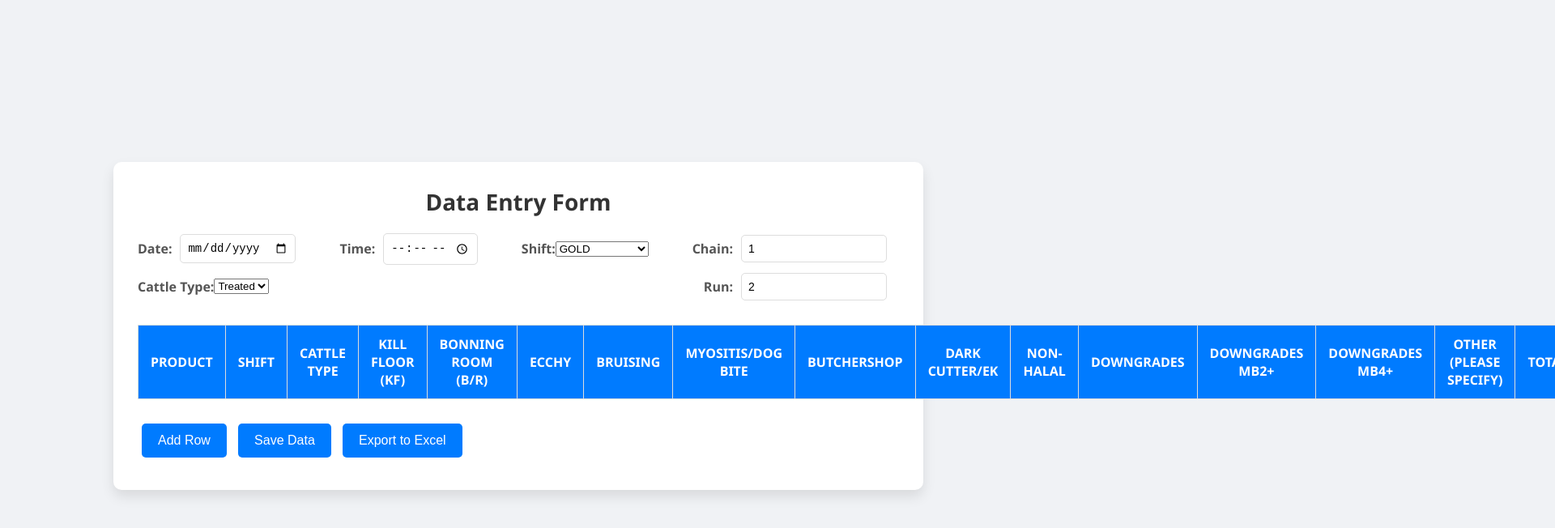
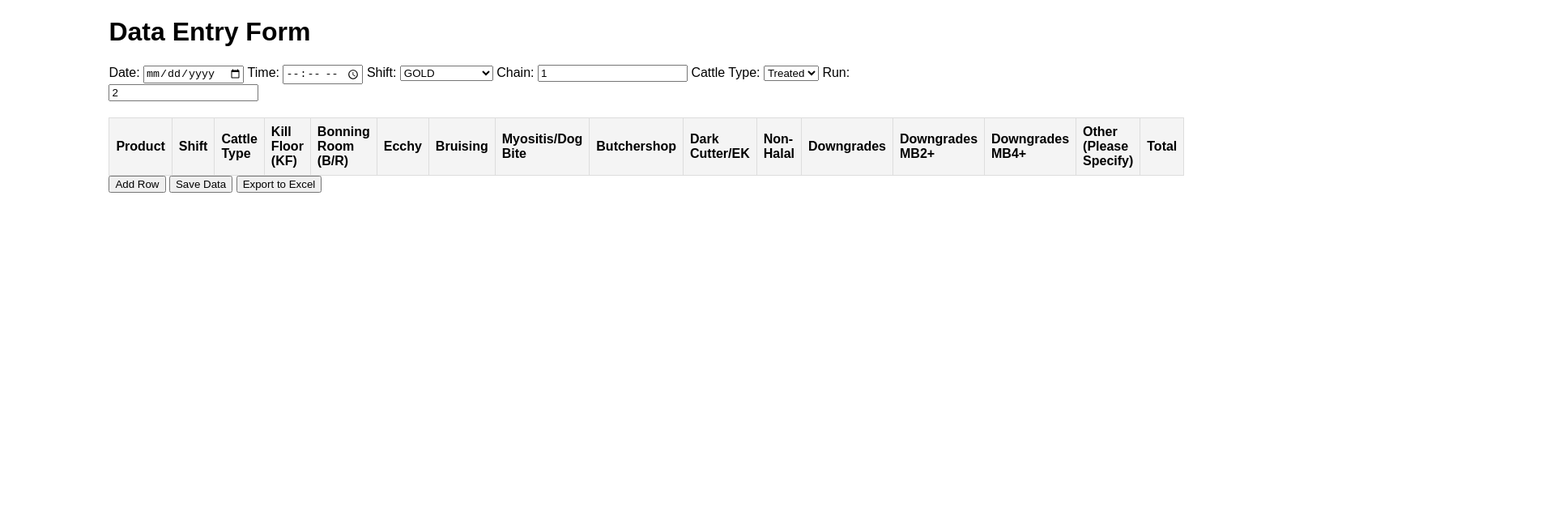
Before and after one commit to dddanagr18/CutUp-Recording-AppV.2, a plain HTML site: page index.html in a window 1280 px wide. Shown: the top 652 px of the page at 81% size, 1920 px wide, since content can reach past the window. Drawn offline with Linux system fonts and the light colour scheme; files that its build step writes are made by us from their sources; files whose address does not match are found by name.

Commit message:
Update styles.css

```diff
--- a/styles.css
+++ b/styles.css
@@ -1,144 +1,28 @@
-/* Reset */
-* {
-  box-sizing: border-box;
-  margin: 0;
-  padding: 0;
+/* styles.css */
+body {
+  font-family: Arial, sans-serif;
 }
 
-body {
-  font-family: "Segoe UI", Tahoma, Geneva, Verdana, sans-serif;
-  background-color: #f0f2f5;
-  margin: 0;
-  padding: 0;
+.container {
+  width: 80%;
+  margin: 0 auto;
 }
 
-/* Container styling */
-.container {
-  margin: 200px auto;
-  padding: 30px;
-  max-width: 1000px;
-  background-color: #ffffff;
-  border-radius: 10px;
-  box-shadow: 0px 8px 16px rgba(0, 0, 0, 0.1);
-  transition: all 0.3s ease;
-}
-
-h1 {
-  text-align: center;
-  color: #333333;
-  font-size: 28px;
+.header {
   margin-bottom: 20px;
 }
 
-/* Header section for input fields */
-.header {
-  display: flex;
-  justify-content: space-between;
-  flex-wrap: wrap;
-  margin-bottom: 20px;
-}
-
-.header label {
-  display: flex;
-  align-items: center;
-  font-weight: 600;
-  color: #555555;
-  margin-right: 15px;
-  margin-bottom: 10px;
-}
-
-.header input {
-  padding: 8px;
-  font-size: 14px;
-  border: 1px solid #ddd;
-  border-radius: 5px;
-  width: 100%;
-  max-width: 180px;
-  margin-left: 10px;
-  transition: border-color 0.2s ease;
-}
-
-.header input:focus {
-  outline: none;
-  border-color: #007bff;
-}
-
-/* Table styling */
 table {
   width: 100%;
   border-collapse: collapse;
-  margin-bottom: 20px;
 }
 
-table th,
-table td {
-  padding: 12px 15px;
-  text-align: center;
-  border: 1px solid #dddddd;
+th, td {
+  border: 1px solid #ddd;
+  padding: 8px;
+  text-align: left;
 }
 
-table th {
-  background-color: #007bff;
-  color: white;
-  font-weight: 600;
-  font-size: 16px;
-  text-transform: uppercase;
+th {
+  background-color: #f4f4f4;
 }
-
-table td {
-  background-color: #f9f9f9;
-  color: #333333;
-  font-size: 14px;
-}
-
-/* Button styling */
-button {
-  background-color: #007bff;
-  color: white;
-  border: none;
-  border-radius: 5px;
-  padding: 12px 20px;
-  font-size: 16px;
-  cursor: pointer;
-  margin: 10px 5px;
-  transition: background-color 0.2s ease;
-}
-
-button:hover {
-  background-color: #0056b3;
-}
-
-button:focus {
-  outline: none;
-}
-
-button:disabled {
-  background-color: #cccccc;
-  cursor: not-allowed;
-}
-
-/* Responsive adjustments */
-@media (max-width: 768px) {
-  .header {
-    display: block;
-  }
-
-  .header label {
-    display: block;
-    margin-bottom: 20px;
-  }
-
-  .header input {
-    width: 100%;
-    max-width: none;
-    margin-left: 0;
-  }
-}
-
-@media (max-width: 576px) {
-  table th,
-  table td {
-    font-size: 12px;
-    padding: 10px;
-  }
-}
```
